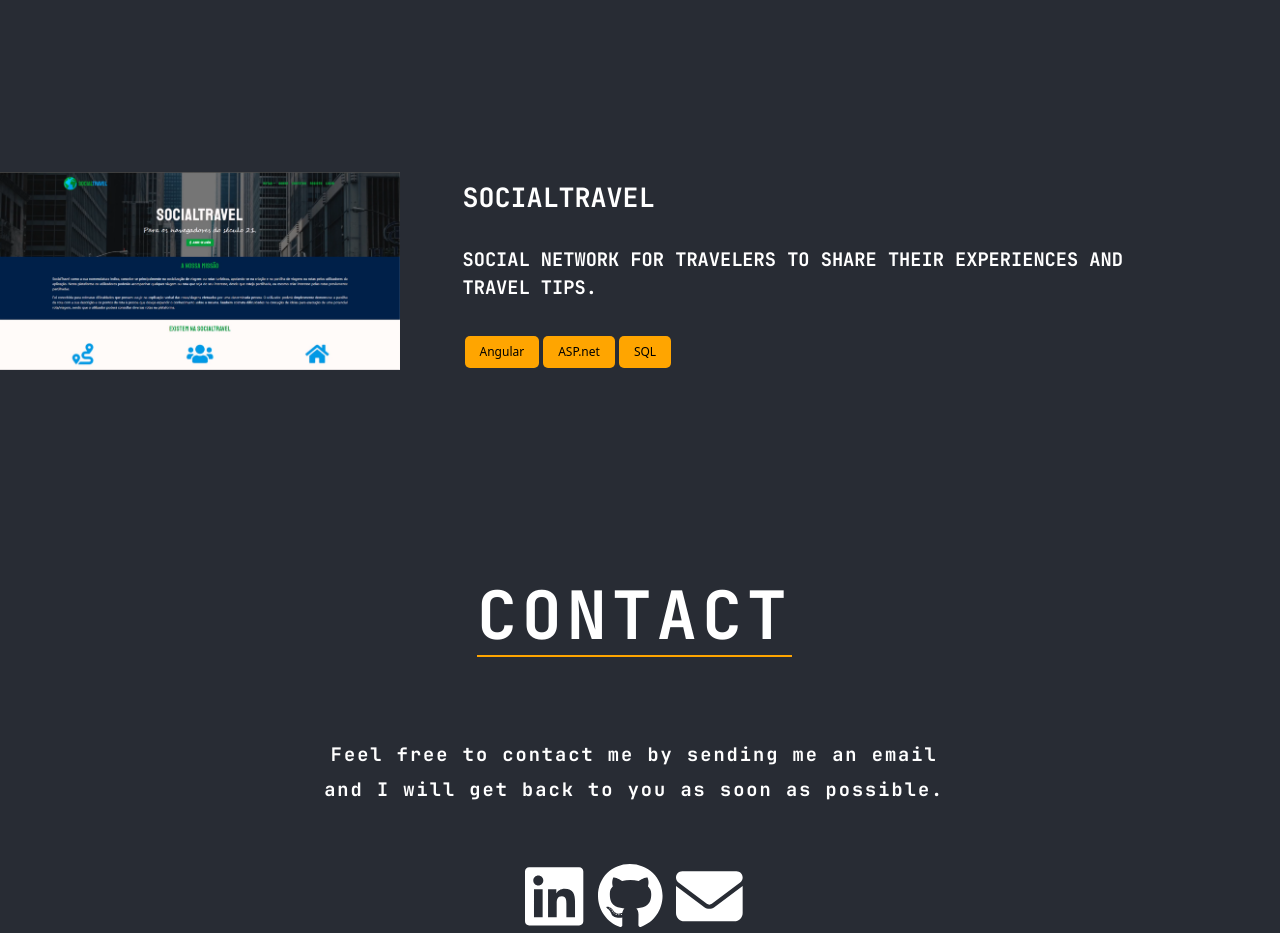
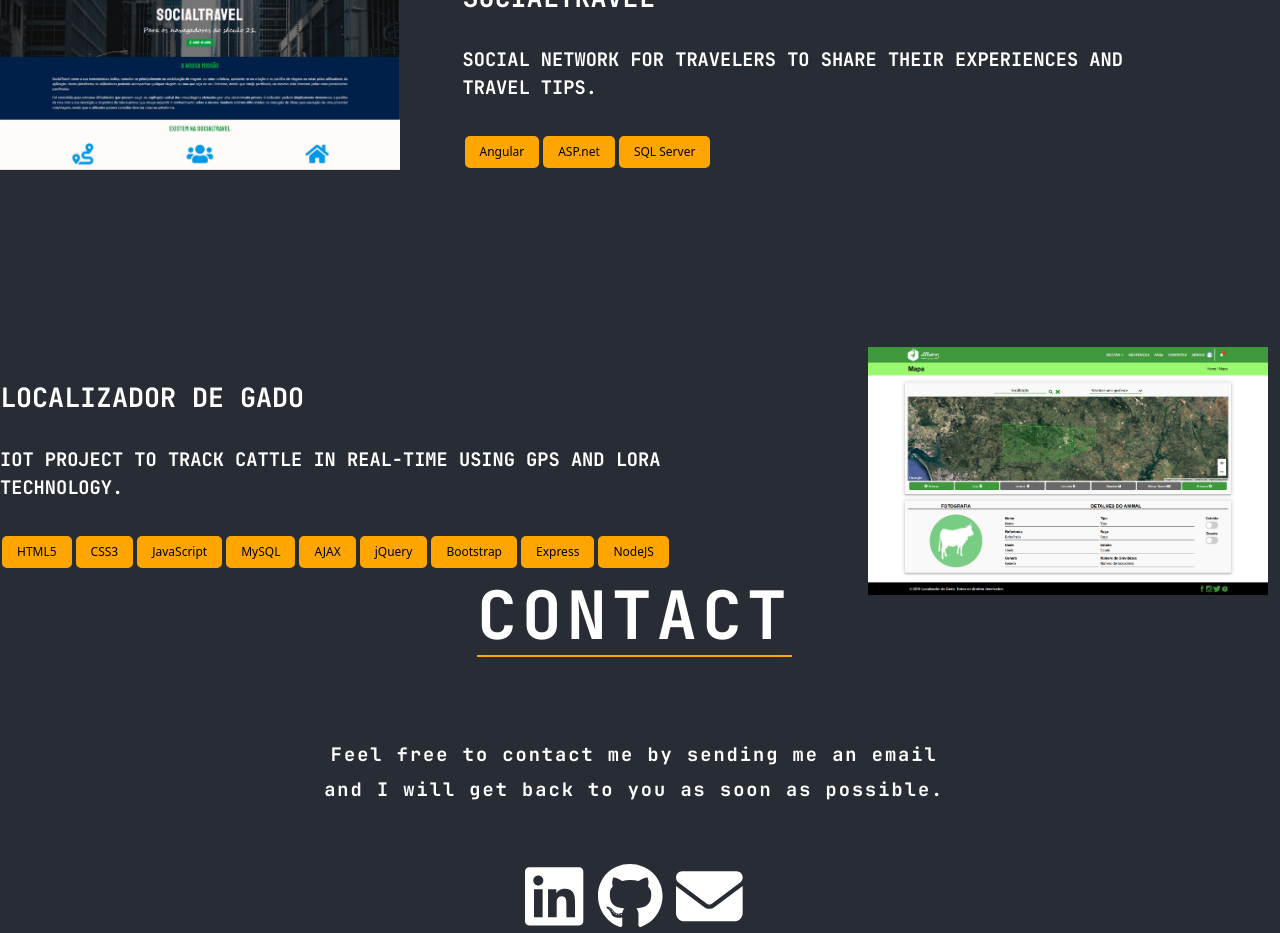
Before and after one commit to SergioVerissimo1/portfolio, a React (Create React App) app: page / in a window 1280 px wide. Shown: the part 2880-3813 px from the top of the page. Built offline with nearby package versions, Linux system fonts and the light colour scheme.

Commit message:
WIP Projects

```diff
--- a/src/pages/ProjectsPage/ProjectsPage.tsx
+++ b/src/pages/ProjectsPage/ProjectsPage.tsx
@@ -42,9 +42,27 @@ const ProjectsPage = () => {
             eventKey="1"
             title="SocialTravel"
             description="Social network for travelers to share their experiences and travel tips."
-            tecnologies={["Angular", "ASP.net", "SQL"]}
+            tecnologies={["Angular", "ASP.net", "SQL Server"]}
             imageSrc="../../../logos-projects/SocialTravel.png"
             orientation="right"
+          />
+          <ProjectSection
+            eventKey="2"
+            title="Localizador de gado"
+            description="IoT project to track cattle in real-time using GPS and LoRa technology."
+            tecnologies={[
+              "HTML5",
+              "CSS3",
+              "JavaScript",
+              "MySQL",
+              "AJAX",
+              "jQuery",
+              "Bootstrap",
+              "Express",
+              "NodeJS",
+            ]}
+            imageSrc="../../../logos-projects/LocalizadordeGado.png"
+            orientation="left"
           />
         </div>
       }
```
Also changed, not shown: public/logos-projects/LocalizadordeGado.png (added).
